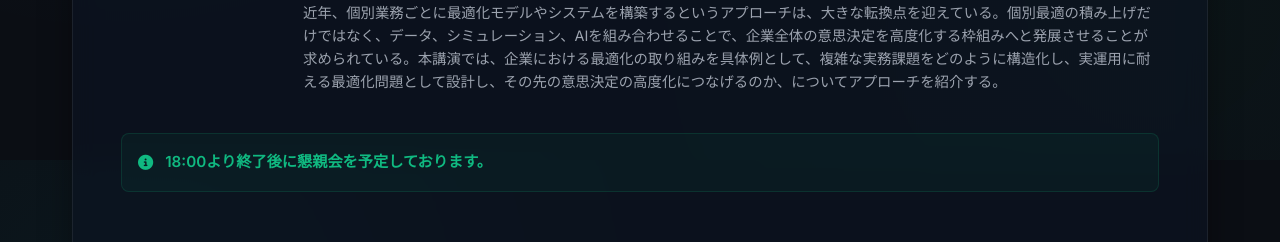
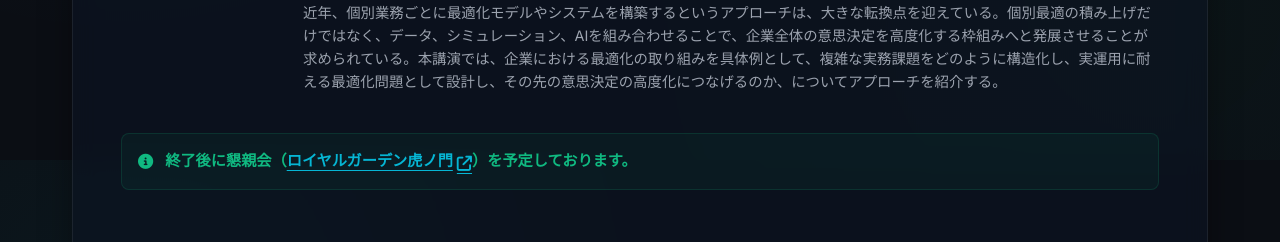
Before and after one commit to moai-lab-jp/moai-forum-hp, a website built with Vite: page index.html in a window 1280 px wide. Shown: the part 3040-3282 px from the top of the page. Built offline with nearby package versions, Linux system fonts and the light colour scheme.

Commit message:
定員削除2

```diff
--- a/index.html
+++ b/index.html
@@ -262,7 +262,12 @@
             </div>
 
             <div class="program-note">
-              <i class="fa-solid fa-circle-info"></i> 18:00より終了後に懇親会を予定しております。
+              <i class="fa-solid fa-circle-info"></i>
+              <span class="program-note-text">
+                終了後に懇親会（<a href="https://www.royalgarden.co.jp/" target="_blank" rel="noopener noreferrer"
+                  class="program-note-link">ロイヤルガーデン虎ノ門 <i
+                    class="fa-solid fa-arrow-up-right-from-square"></i></a>）を予定しております。
+              </span>
             </div>
 
             <div class="event-action" style="margin-top: 2rem; text-align: center;">
--- a/style.css
+++ b/style.css
@@ -561,7 +561,7 @@ a {
 
 .program-note {
   display: flex;
-  align-items: center;
+  align-items: flex-start;
   gap: 0.75rem;
   padding: 1rem;
   background: rgba(16, 185, 129, 0.05);
@@ -571,6 +571,32 @@ a {
   font-weight: 600;
   font-size: 0.95rem;
 }
+
+.program-note i {
+  margin-top: 0.25rem;
+  flex-shrink: 0;
+}
+
+.program-note-text {
+  text-box: trim-both cap alphabetic;
+  line-height: 1.5;
+}
+
+.program-note-link {
+  color: var(--accent-cyan);
+  text-decoration: underline;
+  text-underline-offset: 4px;
+  transition: all 0.2s ease;
+  display: inline-flex;
+  align-items: center;
+  gap: 0.25rem;
+}
+
+.program-note-link:hover {
+  color: var(--accent-emerald);
+  opacity: 0.9;
+}
+
 
 .sub-event {
   border-radius: 16px;
```
Also changed, not shown: dist/assets/index-B1_Bq3y_.js (renamed from dist/assets/index-BLAOmO_y.js), dist/assets/index-BMOD0hOT.css (added), dist/assets/index-Ej_M4i7W.css (deleted), dist/index.html.
